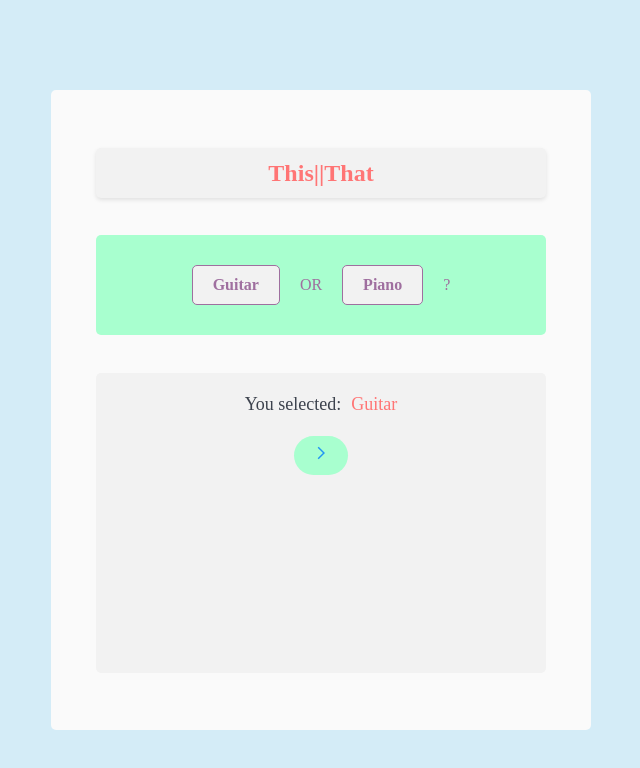
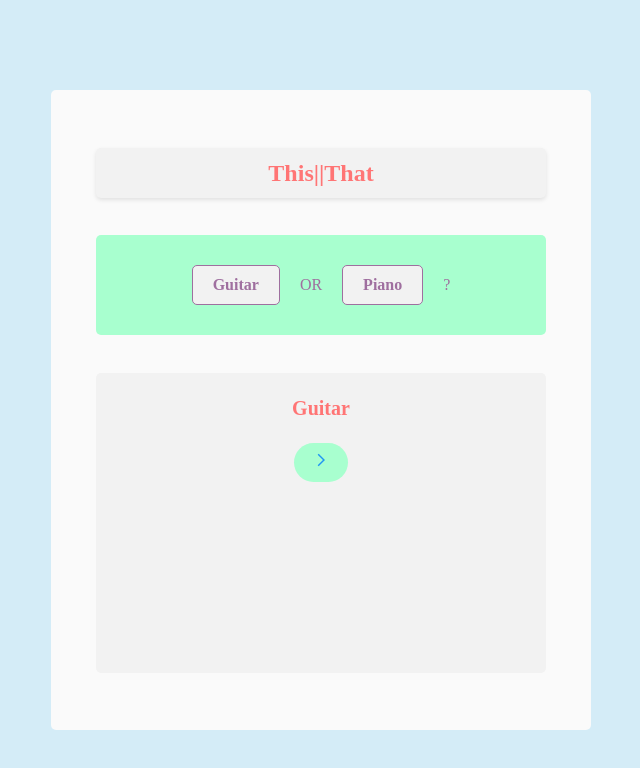
Before and after one commit to ulrichmabou/thisorthat-app-vite, a React (Vite) app: page / in a window 1280 px wide. Both pictures are taken after a click on the button "Guitar". Shown: the top 768 px of the page, without its empty margins (319-959 px from the left). Built offline with nearby package versions, Linux system fonts and the light colour scheme; a web font is replaced by a local one.

Commit message:
completed ui before api part

```diff
--- a/src/App.css
+++ b/src/App.css
@@ -79,7 +79,7 @@ body {
 
 .refresh-btn {
   border: none;
-  background-color: #fafafa;
+  background-color: #a8ffcf;
   border-radius: 50px;
 }
 
@@ -113,17 +113,11 @@ body {
 
 .feedback-text {
   display: flex;
-  font-size: 18px;
-  font-weight: 400;
-  color: #3C424D;
+  font-size: 20px;
+  font-weight: 700;
+  color: #ff7575;
 }
 
-.feedback-text > span {
-  margin-left: 10px;
-  color: #ff7575;
-  font-weight: 500;
-
-}
 
 .next {
   display: flex;
@@ -150,3 +144,21 @@ body {
   font-weight: 400;
   padding: 10px;
 }
+
+.refresh-all {
+  display: flex;
+}
+
+.refresh-all-btn {
+  border: none;
+  background-color: #ff7575;
+  border-radius: 50px;
+}
+
+.refres-all-btn:focus {
+  outline: none;
+}
+
+.refresh-all-btn:active {
+  box-shadow: inset 5px 5px 10px -3px rgba(0, 0, 0, 0.7);
+}
--- a/src/App.jsx
+++ b/src/App.jsx
@@ -64,8 +64,8 @@ function App() {
         // description={description}
       />
       {promptSent &&
-        <div className="refresh">
-          <button className="refresh-btn" onClick={refreshAll}>
+        <div className="refresh-all">
+          <button className="refresh-all-btn" onClick={refreshAll}>
             <FcRefresh />
           </button>
         </div>
--- a/src/components/Feedback.jsx
+++ b/src/components/Feedback.jsx
@@ -5,7 +5,7 @@ const Feedback = (props) => {
 
     return (
         <div className="feedback-container">
-            {props.selection && <p className="feedback-text">You selected: <span>{props.selection}</span></p>}
+            {props.selection && <p className="feedback-text">{props.selection}</p>}
             {props.selection &&
                 <div className="next">
                     {
--- a/src/components/Prompt.jsx
+++ b/src/components/Prompt.jsx
@@ -22,7 +22,7 @@ const Prompt = (props) => {
             }
             {
                 props.promptSent &&
-                <h4 className="prompt-text"><span>{props.optionAText}</span> or <span>{props.optionBText}</span> </h4>
+                <h4 className="prompt-text"><span>{props.optionAText}</span> Or <span>{props.optionBText}</span> </h4>
             }
         </div>
     )
```
